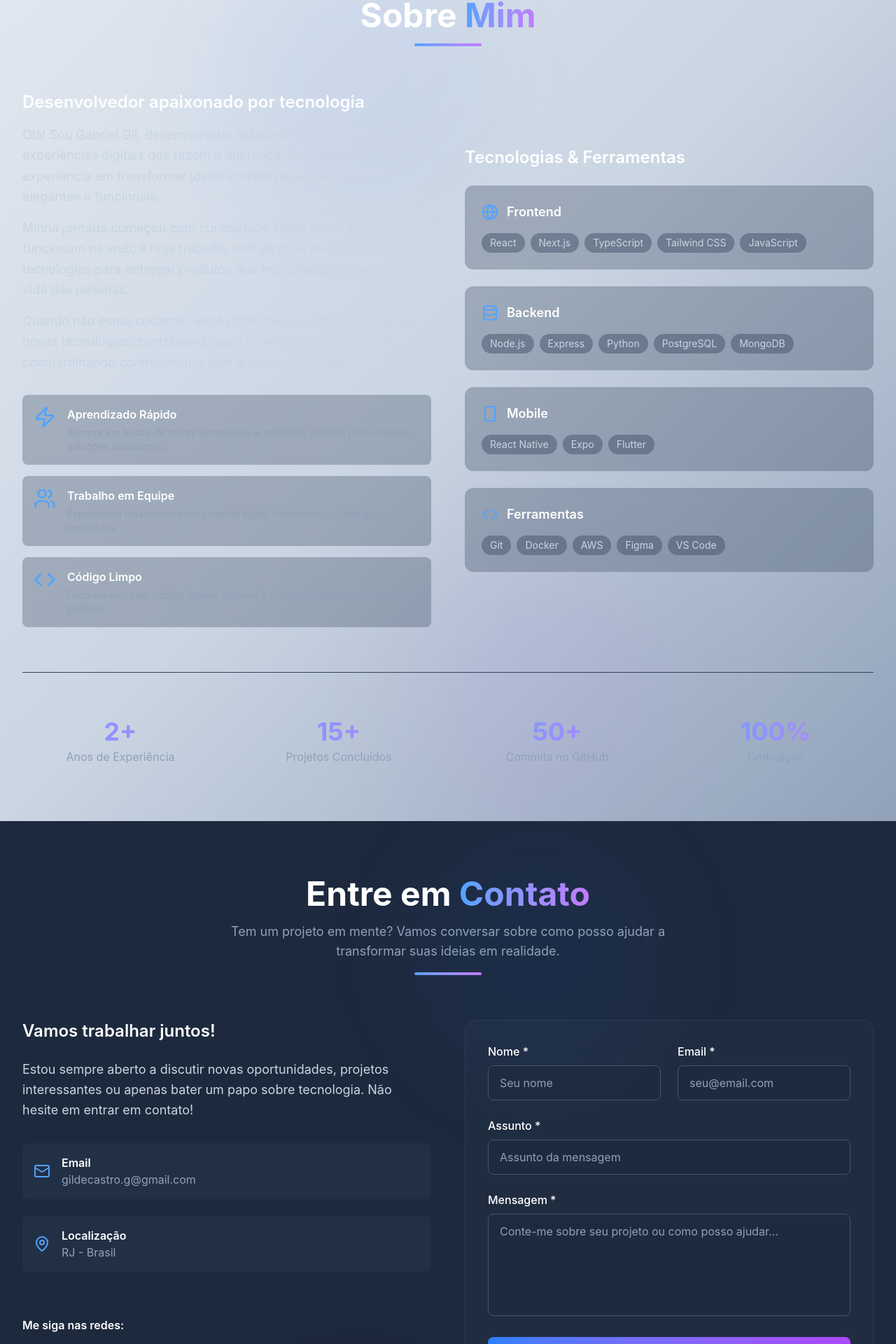
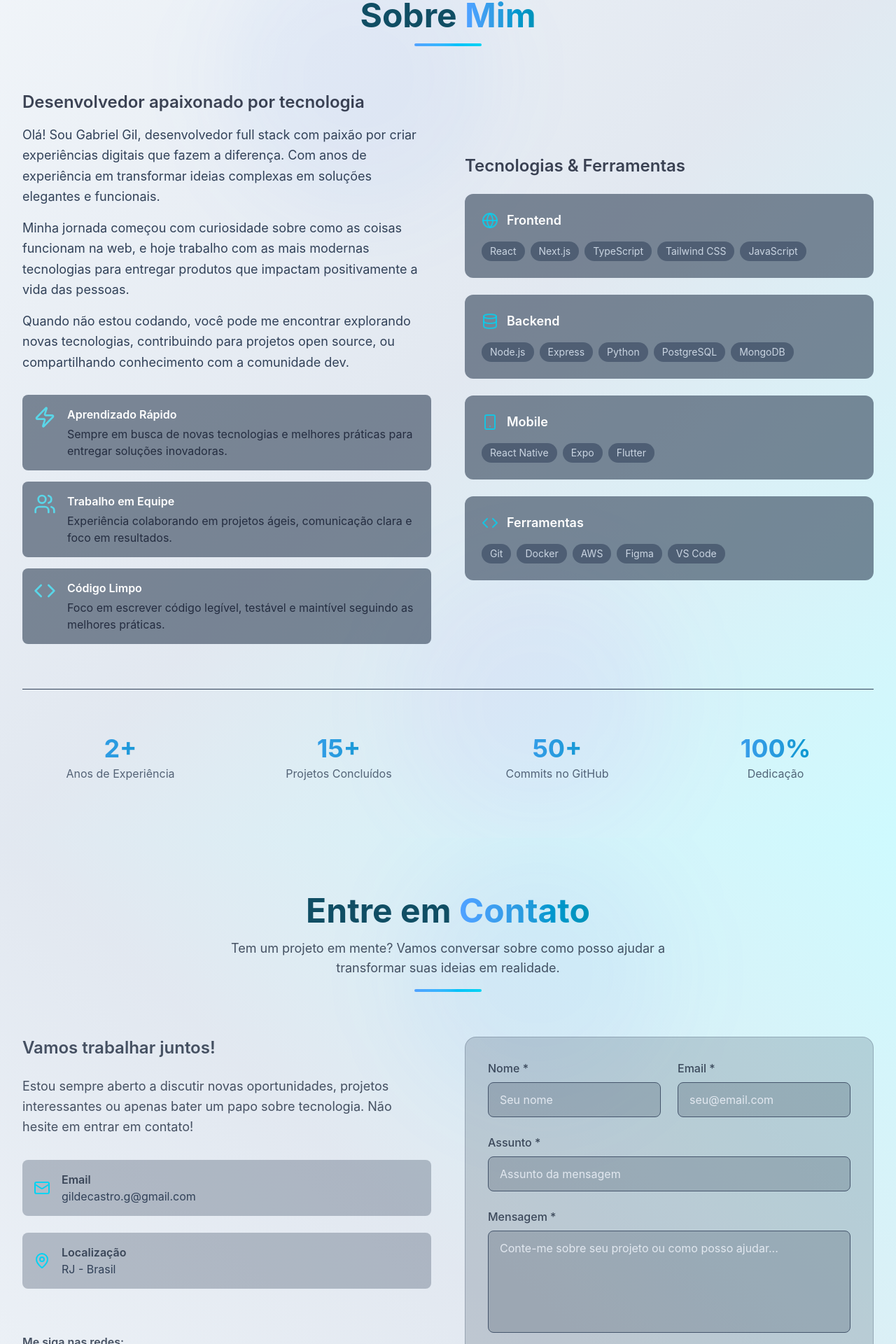
Before and after one commit to GabrielGil-Castro/Portifolio, a React (Vite) app in the folder my-portifolio/: page / in a window 1280 px wide. Shown: the part 2818-4738 px from the top of the page at 70% size. Built offline with nearby package versions, Linux system fonts and the light colour scheme.

Commit message:
add contact and projects features

```diff
--- a/my-portifolio/src/pages/About.jsx
+++ b/my-portifolio/src/pages/About.jsx
@@ -44,7 +44,7 @@ const About = () => {
   ];
 
   return (
-    <section id="sobre" className="py-20 bg-gradient-to-br from-slate-200 via-slate-300 to-slate-400 relative overflow-hidden">
+    <section id="sobre" className="py-20 bg-gradient-to-br from-slate-100 via-slate-200 to-cyan-100 relative overflow-hidden">
 
       {/* Background Effects */}
       <div className="absolute top-0 left-1/4 w-96 h-96 bg-blue-500/5 rounded-full blur-3xl"></div>
@@ -54,10 +54,10 @@ const About = () => {
 
         {/* Section Header */}
         <div className="text-center mb-16">
-          <h2 className="text-4xl md:text-5xl font-bold text-white mb-4">
-            Sobre <span className="bg-gradient-to-r from-blue-400 to-purple-400 bg-clip-text text-transparent">Mim</span>
+          <h2 className="text-4xl md:text-5xl font-bold text-cyan-900 mb-4">
+            Sobre <span className="bg-gradient-to-r from-blue-400 to-cyan-600 bg-clip-text text-transparent">Mim</span>
           </h2>
-          <div className="w-24 h-1 bg-gradient-to-r from-blue-400 to-purple-400 mx-auto rounded-full"></div>
+          <div className="w-24 h-1 bg-gradient-to-r from-blue-400 to-cyan-400 mx-auto rounded-full"></div>
         </div>
 
         <div className="grid lg:grid-cols-2 gap-12 items-center">
@@ -65,20 +65,20 @@ const About = () => {
           {/* Left Side - About Text */}
           <div className="space-y-6">
             <div className="space-y-4">
-              <h3 className="text-2xl font-semibold text-white">
+              <h3 className="text-2xl font-semibold text-slate-900/80">
                 Desenvolvedor apaixonado por tecnologia
               </h3>
-              <p className="text-slate-300 text-lg leading-relaxed">
+              <p className="text-slate-700 text-lg leading-relaxed">
                 Olá! Sou Gabriel Gil, desenvolvedor full stack com paixão por criar
                 experiências digitais que fazem a diferença. Com anos de experiência
                                 em transformar ideias complexas em soluções elegantes e funcionais.
               </p>
-              <p className="text-slate-300 text-lg leading-relaxed">
+              <p className="text-slate-700 text-lg leading-relaxed">
                 Minha jornada começou com curiosidade sobre como as coisas funcionam na web,
                 e hoje trabalho com as mais modernas tecnologias para entregar produtos que
                 impactam positivamente a vida das pessoas.
               </p>
-              <p className="text-slate-300 text-lg leading-relaxed">
+              <p className="text-slate-700 text-lg leading-relaxed">
                 Quando não estou codando, você pode me encontrar explorando novas tecnologias,
                 contribuindo para projetos open source, ou compartilhando conhecimento com a
                 comunidade dev.
@@ -88,13 +88,13 @@ const About = () => {
             {/* Qualities */}
             <div className="grid gap-4 mt-8">
               {qualities.map((quality, index) => (
-                <div key={index} className="flex items-start space-x-4 p-4 rounded-lg bg-slate-700/30 hover:bg-slate-700/50 transition-colors duration-300">
-                  <div className="text-blue-400 flex-shrink-0">
+                <div key={index} className="flex items-start space-x-4 p-4 rounded-lg bg-slate-700/60 hover:bg-slate-700/50 transition-colors duration-300">
+                  <div className="text-cyan-300/80 flex-shrink-0">
                     {quality.icon}
                   </div>
                   <div>
                     <h4 className="text-white font-semibold mb-1">{quality.title}</h4>
-                    <p className="text-slate-400 text-sm">{quality.description}</p>
+                    <p className="text-slate-900/80 text-m">{quality.description}</p>
                   </div>
                 </div>
               ))}
@@ -103,15 +103,15 @@ const About = () => {
 
           {/* Right Side - Skills */}
           <div className="space-y-6">
-            <h3 className="text-2xl font-semibold text-white text-center lg:text-left">
+            <h3 className="text-2xl font-semibold text-slate-900/80 text-center lg:text-left">
               Tecnologias & Ferramentas
             </h3>
 
             <div className="grid gap-6">
               {skills.map((skill, index) => (
-                <div key={index} className="bg-slate-700/30 rounded-xl p-6 hover:bg-slate-700/50 transition-all duration-300 hover:transform hover:scale-105">
+                <div key={index} className="bg-slate-700/60 rounded-xl p-6 hover:bg-slate-700/50 transition-all duration-300 hover:transform hover:scale-105">
                   <div className="flex items-center space-x-3 mb-4">
-                    <div className="text-blue-400">
+                    <div className="text-cyan-400/80">
                       {skill.icon}
                     </div>
                     <h4 className="text-white font-semibold text-lg">{skill.category}</h4>
@@ -121,7 +121,7 @@ const About = () => {
                     {skill.technologies.map((tech, techIndex) => (
                       <span
                         key={techIndex}
-                        className="bg-slate-600/50 text-slate-300 px-3 py-1 rounded-full text-sm hover:bg-gradient-to-r hover:from-blue-500/20 hover:to-purple-500/20 hover:text-white transition-all duration-300"
+                        className="bg-slate-600/80 text-slate-300 px-3 py-1 rounded-full text-sm hover:bg-gradient-to-r hover:from-blue-500/20 hover:to-cyan-500/80 hover:text-white transition-all duration-300"
                       >
                         {tech}
                       </span>
@@ -136,28 +136,28 @@ const About = () => {
         {/* Stats */}
         <div className="grid grid-cols-2 md:grid-cols-4 gap-8 mt-16 pt-16 border-t border-slate-700">
           <div className="text-center">
-            <div className="text-3xl md:text-4xl font-bold bg-gradient-to-r from-blue-400 to-purple-400 bg-clip-text text-transparent">
+            <div className="text-3xl md:text-4xl font-bold bg-gradient-to-r from-blue-400 to-cyan-600 bg-clip-text text-transparent">
               2+
             </div>
-            <div className="text-slate-400 mt-1">Anos de Experiência</div>
+            <div className="text-slate-700/80 mt-1">Anos de Experiência</div>
           </div>
           <div className="text-center">
-            <div className="text-3xl md:text-4xl font-bold bg-gradient-to-r from-blue-400 to-purple-400 bg-clip-text text-transparent">
+            <div className="text-3xl md:text-4xl font-bold bg-gradient-to-r from-blue-400 to-cyan-600 bg-clip-text text-transparent">
               15+
             </div>
-            <div className="text-slate-400 mt-1">Projetos Concluídos</div>
+            <div className="text-slate-700/80 mt-1">Projetos Concluídos</div>
           </div>
           <div className="text-center">
-            <div className="text-3xl md:text-4xl font-bold bg-gradient-to-r from-blue-400 to-purple-400 bg-clip-text text-transparent">
+            <div className="text-3xl md:text-4xl font-bold bg-gradient-to-r from-blue-400 to-cyan-600 bg-clip-text text-transparent">
               50+
             </div>
-            <div className="text-slate-400 mt-1">Commits no GitHub</div>
+            <div className="text-slate-700/80 mt-1">Commits no GitHub</div>
           </div>
           <div className="text-center">
-            <div className="text-3xl md:text-4xl font-bold bg-gradient-to-r from-blue-400 to-purple-400 bg-clip-text text-transparent">
+            <div className="text-3xl md:text-4xl font-bold bg-gradient-to-r from-blue-400 to-cyan-600 bg-clip-text text-transparent">
               100%
             </div>
-            <div className="text-slate-400 mt-1">Dedicação</div>
+            <div className="text-slate-700/80 mt-1">Dedicação</div>
           </div>
         </div>
       </div>
--- a/my-portifolio/src/pages/Contact.jsx
+++ b/my-portifolio/src/pages/Contact.jsx
@@ -76,7 +76,7 @@ const Contact = () => {
   };
 
   return (
-    <section id="contato" className="py-20 bg-slate-800 relative overflow-hidden">
+    <section id="contato" className="py-20 bg-gradient-to-tr from-slate-100 via-slate-200 to-cyan-100 relative overflow-hidden">
 
       {/* Background Effects */}
       <div className="absolute top-0 right-1/4 w-96 h-96 bg-blue-500/5 rounded-full blur-3xl"></div>
@@ -86,13 +86,13 @@ const Contact = () => {
 
         {/* Section Header */}
         <div className="text-center mb-16">
-          <h2 className="text-4xl md:text-5xl font-bold text-white mb-4">
-            Entre em <span className="bg-gradient-to-r from-blue-400 to-purple-400 bg-clip-text text-transparent">Contato</span>
+          <h2 className="text-4xl md:text-5xl font-bold text-cyan-900 mb-4">
+            Entre em <span className="bg-gradient-to-r from-blue-400 to-cyan-600 bg-clip-text text-transparent">Contato</span>
           </h2>
-          <p className="text-slate-400 text-lg max-w-2xl mx-auto">
+          <p className="text-slate-800/80 text-lg max-w-2xl mx-auto">
             Tem um projeto em mente? Vamos conversar sobre como posso ajudar a transformar suas ideias em realidade.
           </p>
-          <div className="w-24 h-1 bg-gradient-to-r from-blue-400 to-purple-400 mx-auto rounded-full mt-4"></div>
+          <div className="w-24 h-1 bg-gradient-to-r from-blue-400 to-cyan-400 mx-auto rounded-full mt-4"></div>
         </div>
 
         <div className="grid lg:grid-cols-2 gap-12">
@@ -100,10 +100,10 @@ const Contact = () => {
           {/* Contact Info */}
           <div className="space-y-8">
             <div>
-              <h3 className="text-2xl font-semibold text-white mb-6">
+              <h3 className="text-2xl font-semibold text-slate-800/80 mb-6">
                 Vamos trabalhar juntos!
               </h3>
-              <p className="text-slate-300 text-lg leading-relaxed mb-8">
+              <p className="text-slate-800/80 text-lg leading-relaxed mb-8">
                 Estou sempre aberto a discutir novas oportunidades, projetos interessantes
                 ou apenas bater um papo sobre tecnologia. Não hesite em entrar em contato!
               </p>
@@ -113,20 +113,20 @@ const Contact = () => {
             <div className="space-y-6">
               {contactInfo.map((contact, index) => (
                 <div key={index} className="flex items-center space-x-4 p-4 rounded-lg bg-slate-700/30 hover:bg-slate-700/50 transition-colors duration-300">
-                  <div className="text-blue-400 flex-shrink-0">
+                  <div className="text-cyan-400 flex-shrink-0">
                     {contact.icon}
                   </div>
                   <div>
-                    <h4 className="text-white font-semibold">{contact.title}</h4>
+                    <h4 className="text-slate-800/80 font-semibold">{contact.title}</h4>
                     {contact.link ? (
                       <a
                         href={contact.link}
-                        className="text-slate-400 hover:text-blue-400 transition-colors"
+                        className="text-slate-700 hover:text-blue-400 transition-colors"
                       >
                         {contact.info}
                       </a>
                     ) : (
-                      <p className="text-slate-400">{contact.info}</p>
+                      <p className="text-slate-700">{contact.info}</p>
                     )}
                   </div>
                 </div>
@@ -135,7 +135,7 @@ const Contact = () => {
 
             {/* Social Links */}
             <div className="pt-8">
-              <h4 className="text-white font-semibold mb-4">Me siga nas redes:</h4>
+              <h4 className="text-slate-800/80 font-semibold mb-4">Me siga nas redes:</h4>
               <div className="flex space-x-4">
                 {socialLinks.map((social, index) => (
                   <a
@@ -160,7 +160,7 @@ const Contact = () => {
               {/* Name & Email Row */}
               <div className="grid md:grid-cols-2 gap-6">
                 <div>
-                  <label htmlFor="name" className="block text-white font-medium mb-2">
+                  <label htmlFor="name" className="block text-slate-800/80 font-medium mb-2">
                     Nome *
                   </label>
                   <input
@@ -170,12 +170,12 @@ const Contact = () => {
                     value={formData.name}
                     onChange={handleChange}
                     required
-                    className="w-full px-4 py-3 bg-slate-800/50 border border-slate-600 rounded-lg text-white placeholder-slate-400 focus:outline-none focus:border-blue-500 focus:ring-1 focus:ring-blue-500 transition-colors"
+                    className="w-full px-4 py-3 bg-slate-800/20 border border-slate-600 rounded-lg text-slate-800/80 placeholder-slate-200 focus:outline-none focus:border-blue-500 focus:ring-1 focus:ring-blue-500 transition-colors"
                     placeholder="Seu nome"
                   />
                 </div>
                 <div>
-                  <label htmlFor="email" className="block text-white font-medium mb-2">
+                  <label htmlFor="email" className="block text-slate-800/80 font-medium mb-2">
                     Email *
                   </label>
                   <input
@@ -185,7 +185,7 @@ const Contact = () => {
                     value={formData.email}
                     onChange={handleChange}
                     required
-                    className="w-full px-4 py-3 bg-slate-800/50 border border-slate-600 rounded-lg text-white placeholder-slate-400 focus:outline-none focus:border-blue-500 focus:ring-1 focus:ring-blue-500 transition-colors"
+                    className="w-full px-4 py-3 bg-slate-800/20 border border-slate-600 rounded-lg text-white placeholder-slate-200 focus:outline-none focus:border-blue-500 focus:ring-1 focus:ring-blue-500 transition-colors"
                     placeholder="seu@email.com"
                   />
                 </div>
@@ -193,7 +193,7 @@ const Contact = () => {
 
               {/* Subject */}
               <div>
-                <label htmlFor="subject" className="block text-white font-medium mb-2">
+                <label htmlFor="subject" className="block text-slate-800/80 font-medium mb-2">
                   Assunto *
                 </label>
                 <input
@@ -203,14 +203,14 @@ const Contact = () => {
                   value={formData.subject}
                   onChange={handleChange}
                   required
-                  className="w-full px-4 py-3 bg-slate-800/50 border border-slate-600 rounded-lg text-white placeholder-slate-400 focus:outline-none focus:border-blue-500 focus:ring-1 focus:ring-blue-500 transition-colors"
+                  className="w-full px-4 py-3 bg-slate-800/20 border border-slate-600 rounded-lg text-slate-800/80 placeholder-slate-200 focus:outline-none focus:border-blue-500 focus:ring-1 focus:ring-blue-500 transition-colors"
                   placeholder="Assunto da mensagem"
                 />
               </div>
 
               {/* Message */}
               <div>
-                <label htmlFor="message" className="block text-white font-medium mb-2">
+                <label htmlFor="message" className="block text-slate-800/80 font-medium mb-2">
                   Mensagem *
                 </label>
                 <textarea
@@ -220,7 +220,7 @@ const Contact = () => {
                   onChange={handleChange}
                   required
                   rows={5}
-                  className="w-full px-4 py-3 bg-slate-800/50 border border-slate-600 rounded-lg text-white placeholder-slate-400 focus:outline-none focus:border-blue-500 focus:ring-1 focus:ring-blue-500 transition-colors resize-none"
+                  className="w-full px-4 py-3 bg-slate-800/20 border border-slate-600 rounded-lg text-slate-800/80 placeholder-slate-200 focus:outline-none focus:border-blue-500 focus:ring-1 focus:ring-blue-500 transition-colors resize-none"
                   placeholder="Conte-me sobre seu projeto ou como posso ajudar..."
                 />
               </div>
@@ -229,11 +229,11 @@ const Contact = () => {
               <button
                 type="submit"
                 disabled={isSubmitting}
-                className="w-full bg-gradient-to-r from-blue-500 to-purple-500 hover:from-blue-600 hover:to-purple-600 disabled:from-slate-600 disabled:to-slate-600 text-white px-8 py-4 rounded-lg font-semibold transition-all duration-300 transform hover:scale-105 disabled:scale-100 shadow-lg hover:shadow-xl disabled:shadow-none flex items-center justify-center gap-2"
+                className="w-full bg-gradient-to-r from-blue-500 to-cyan-500 hover:from-blue-600 hover:to-purple-500/80 disabled:from-slate-600 disabled:to-slate-600 text-slate-800/80 px-8 py-4 rounded-lg font-semibold transition-all duration-300 transform hover:scale-105 disabled:scale-100 shadow-lg hover:shadow-xl disabled:shadow-none flex items-center justify-center gap-2"
               >
                 {isSubmitting ? (
                   <>
-                    <div className="w-5 h-5 border-2 border-white/30 border-t-white rounded-full animate-spin"></div>
+                    <div className="w-5 h-5 border-2 border-slate-800/80/30 border-t-slate-800/80 rounded-full animate-spin"></div>
                     Enviando...
                   </>
                 ) : (
@@ -264,17 +264,17 @@ const Contact = () => {
 
         {/* Bottom CTA */}
         <div className="text-center mt-16 pt-16 border-t border-slate-700">
-          <h3 className="text-2xl font-semibold text-white mb-4">
+          <h3 className="text-2xl font-semibold text-slate-800/80 mb-4">
             Pronto para começar seu projeto?
           </h3>
-          <p className="text-slate-400 mb-6 max-w-2xl mx-auto">
+          <p className="text-slate-800/80 mb-6 max-w-2xl mx-auto">
             Seja um site, aplicativo ou solução personalizada, estou aqui para ajudar
             a transformar suas ideias em realidade digital.
           </p>
           <div className="flex flex-col sm:flex-row gap-4 justify-center">
             <a
               href="mailto:gabriel.gil@exemplo.com"
-              className="inline-flex items-center gap-2 bg-gradient-to-r from-blue-500 to-purple-500 hover:from-blue-600 hover:to-purple-600 text-white px-6 py-3 rounded-lg font-semibold transition-all duration-300 transform hover:scale-105"
+              className="inline-flex items-center gap-2 bg-gradient-to-r from-blue-500 to-cyan-500 hover:from-blue-600 hover:to-cyan-600 text-white px-6 py-3 rounded-lg font-semibold transition-all duration-300 transform hover:scale-105"
             >
               <Mail size={18} />
               Enviar Email
@@ -282,7 +282,7 @@ const Contact = () => {
             <a
               href="/cv-gabriel-gil.pdf"
               download="Gabriel_Gil_CV.pdf"
-              className="inline-flex items-center gap-2 border border-slate-400 text-slate-300 hover:text-white hover:border-white px-6 py-3 rounded-lg font-semibold transition-all duration-300 hover:bg-slate-700"
+              className="inline-flex items-center gap-2 border border-slate-600 text-slate-800/70 hover:text-white hover:border-white px-6 py-3 rounded-lg font-semibold transition-all duration-300 hover:bg-slate-700"
             >
               Baixar CV
             </a>
```
